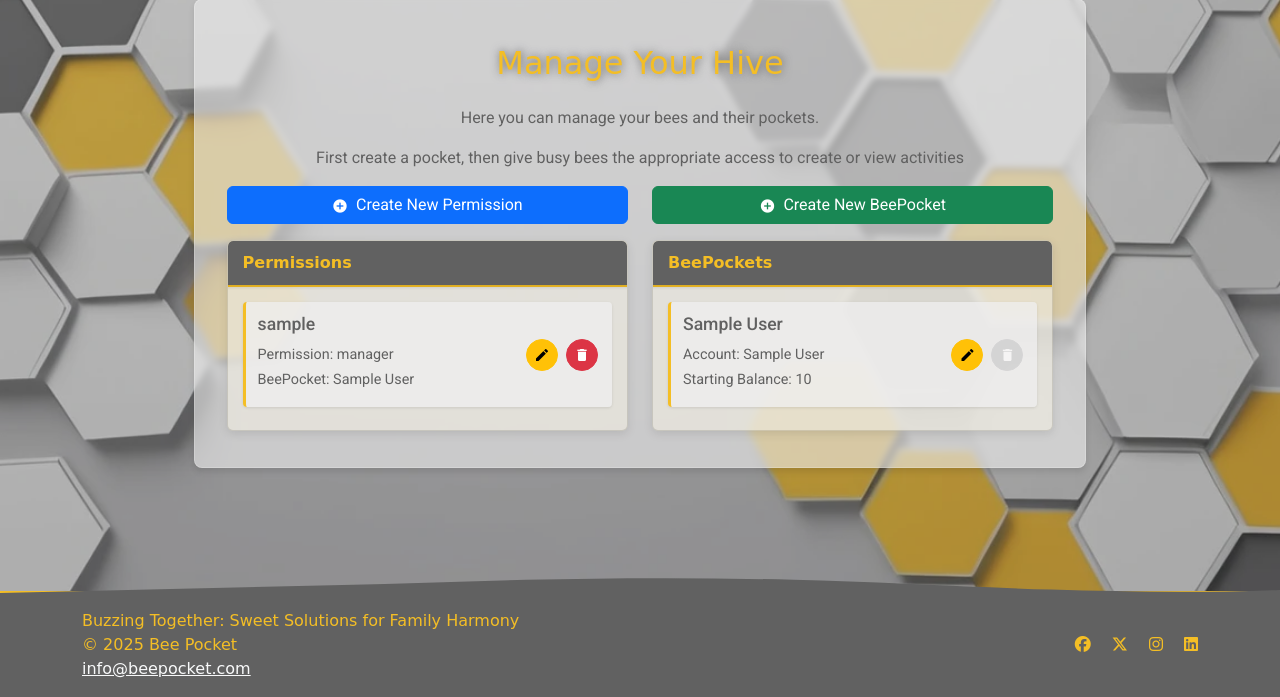
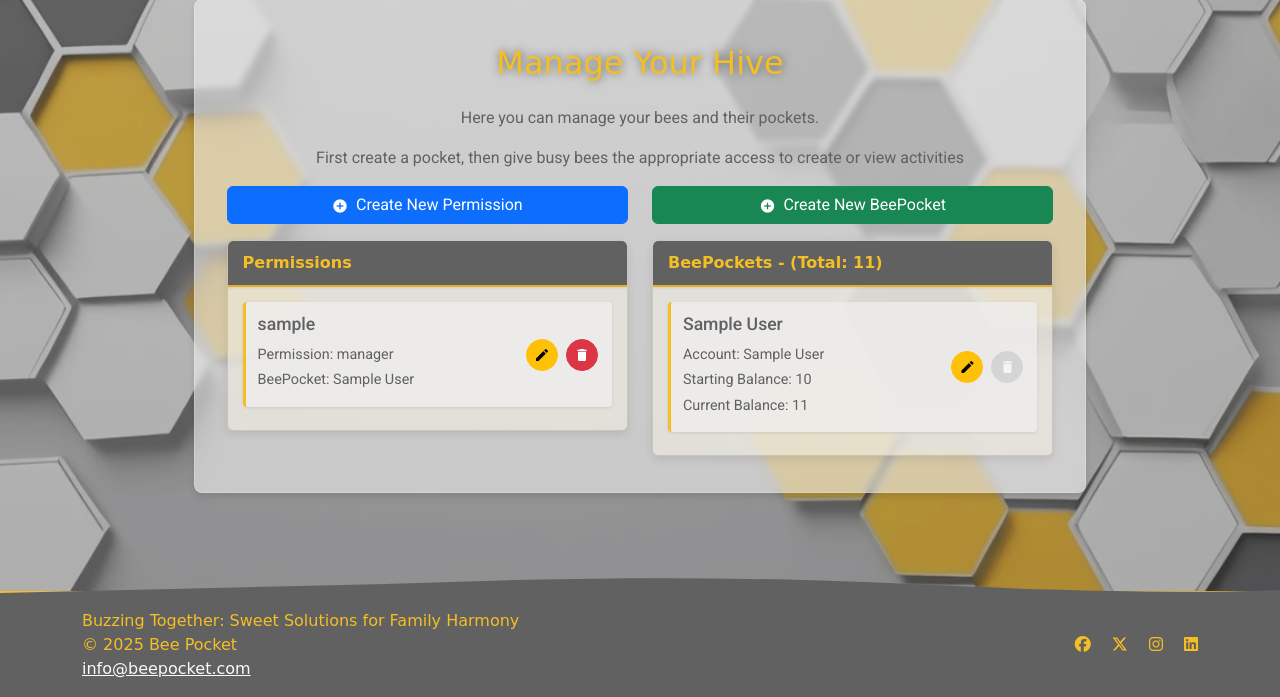
Before and after one commit to joe-aswonvos/bee_pocket, a Django app: page /myaccount/1/ in a window 1280 px wide. Shown: the part 103-800 px from the top of the page. Run offline with Django 5.2, Linux system fonts and the light colour scheme; a user stored in the database is signed in; tables that the repository leaves empty hold one stand-in row (values such as "Sample post"); some libraries are stand-ins or nearby versions; some web fonts are replaced.

Commit message:
Add balance calculation for BeePockets: update admin template to display total and current balances, implement dict_get filter, and refactor balance logic into utils

```diff
--- a/admin_app/templates/admin.html
+++ b/admin_app/templates/admin.html
@@ -56,7 +56,11 @@
 
             <div class="card mb-3 myscrollable scrolling">
                 <div class="card-header">
-                    BeePockets
+                    BeePockets - (Total:
+                    {% if beepockets.0.units == 'GBP' %}£{% endif %}
+                    {% if beepockets.0.units == 'EUR' %}€{% endif %}
+                    {% if beepockets.0.units == 'USD' %}${% endif %}
+                    {{ total_balance }})
                 </div>
                 <div class="card-body">
                     {% for beepocket in beepockets %}
@@ -69,6 +73,11 @@
                                     {% if beepocket.units == 'EUR' %}€{% endif %}
                                     {% if beepocket.units == 'USD' %}${% endif %}
                                     {{ beepocket.starting_balance }}</p>
+                                <p class="card-text">Current Balance:
+                                    {% if beepocket.units == 'GBP' %}£{% endif %}
+                                    {% if beepocket.units == 'EUR' %}€{% endif %}
+                                    {% if beepocket.units == 'USD' %}${% endif %}
+                                    {{ beepocket_balances|default_if_none:0|dict_get:beepocket.id }}</p>
                             </div>
                             <div>
                                 <a href="{% url 'edit_beepocket' account.id beepocket.id %}" class="btn btn-warning btn-sm" title="Edit">
--- a/admin_app/templatetags/custom_filters.py
+++ b/admin_app/templatetags/custom_filters.py
@@ -33,3 +33,7 @@ def has_instances(item):
 @register.filter
 def pocket_has_instances(beepocket):
     return ItemInstance.objects.filter(BeePocketID=beepocket, ActiveStatus=True).exists()
+
+@register.filter
+def dict_get(dictionary, key):
+    return dictionary.get(key)
--- a/admin_app/views.py
+++ b/admin_app/views.py
@@ -3,6 +3,7 @@ from django.contrib import messages
 from django.contrib.auth.decorators import login_required
 from .models import User, Account, BeePocket, UserPermission
 from .decorators import account_owner_required
+from pocket_app.utils import calculate_balance
 
 
 @login_required
@@ -17,10 +18,18 @@ def manage_account(request, account_id):
     beepockets = BeePocket.objects.filter(account=account)
     users = User.objects.all()
 
+    #Calculate balance for each BeePocket
+    beepocket_balances = {beepocket.id: calculate_balance(beepocket) for beepocket in beepockets}
+
+    # Calculate total balance
+    total_balance = sum(beepocket_balances.values())
+
     context = {
         'account': account,
         'permissions': permissions,
         'beepockets': beepockets,
+        'beepocket_balances': beepocket_balances,
+        'total_balance': total_balance,
         'users': users,
     }
     return render(request, 'admin.html', context)
--- /dev/null
+++ b/pocket_app/utils.py
@@ -0,0 +1,27 @@
+from pocket_app.models import ItemInstance
+
+def calculate_balance(beepocket):
+    if not beepocket:
+        return 0
+
+    balance = beepocket.starting_balance
+
+    # Get all approved item instances for this BeePocket for balance calculation
+    approved_item_instances = ItemInstance.objects.filter(
+        BeePocketID=beepocket,
+        Approved=True,
+    )
+
+    # Calculate balance
+    for item in approved_item_instances:
+        if item.item.item_type == 'Task':  # Pollen/Task (positive)
+            balance += item.item.item_value
+        # Sting/Consequence (negative)
+        elif item.item.item_type == 'Consequence':
+            balance -= item.item.item_value
+        elif item.item.item_type == 'Reward':  # Honey/Reward (negative)
+            balance -= item.item.item_value
+        elif item.item.item_type == 'Adjustment':
+            balance += item.item.item_value
+
+    return balance
```
Also changed, not shown: pocket_app/views.py (+1 -28 lines), 1 other file.
